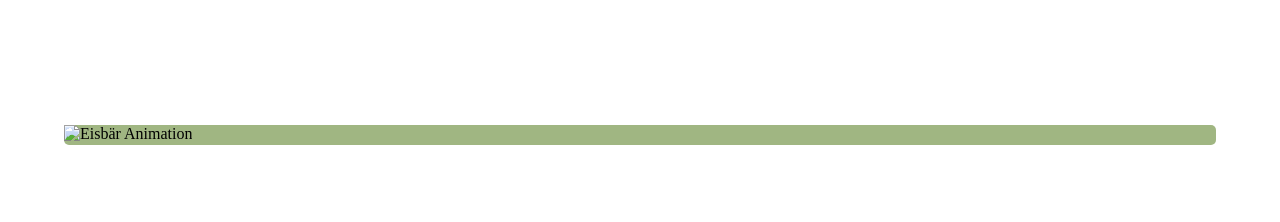
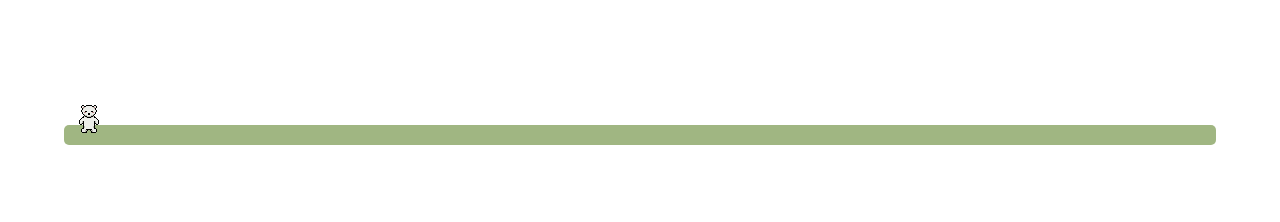
Before and after one commit to immichellle/AboutMe, a plain HTML site: page index.html in a window 1280 px wide. Shown: the part 548-770 px from the top of the page. Drawn offline with Linux system fonts and the light colour scheme.

Commit message:
Update index.html

```diff
--- a/index.html
+++ b/index.html
@@ -27,7 +27,7 @@
     </div>
     </section>
     <div class="balken1">
-        <img src="Polarbär.gif" alt="Eisbär Animation" class="polar">
+        <img src="Polarbaer.gif" alt="Eisbaer Animation" class="polar">
     </div>
     <section id="Projects">
         <div class="Arbeit">
```
